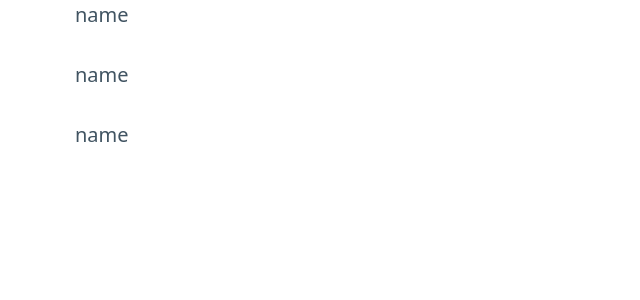
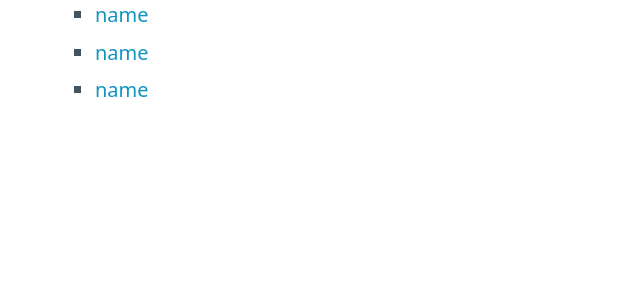
Before and after one commit to charliewhu/Sv_Linguify, a SvelteKit app: page / in a window 1280 px wide. Shown: the top 300 px of the page, without its empty margins (0-640 px from the left). Built offline with nearby package versions, Linux system fonts and the light colour scheme.

Commit message:
added testids

```diff
--- a/src/routes/+page.svelte
+++ b/src/routes/+page.svelte
@@ -6,6 +6,12 @@
 
 <title>Home</title>
 
-{#each data.texts as text}
-	<p>{text.name}</p>
-{/each}
+<ul data-testid="textList">
+	{#each data.texts as text}
+		<li data-testid="textListItem">
+			<a href={`texts/${text.id}`}>
+				{text.name}
+			</a>
+		</li>
+	{/each}
+</ul>
```
